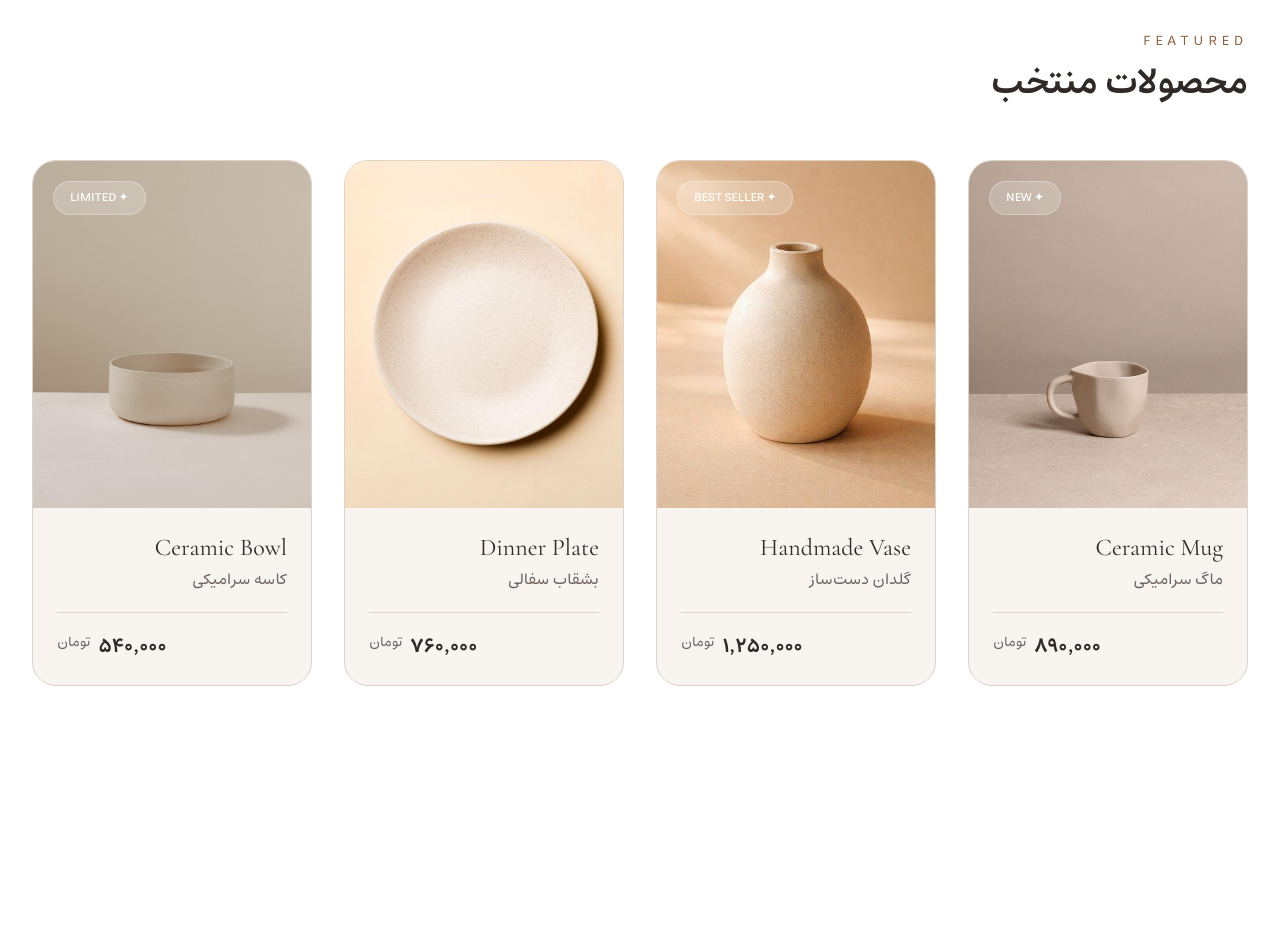
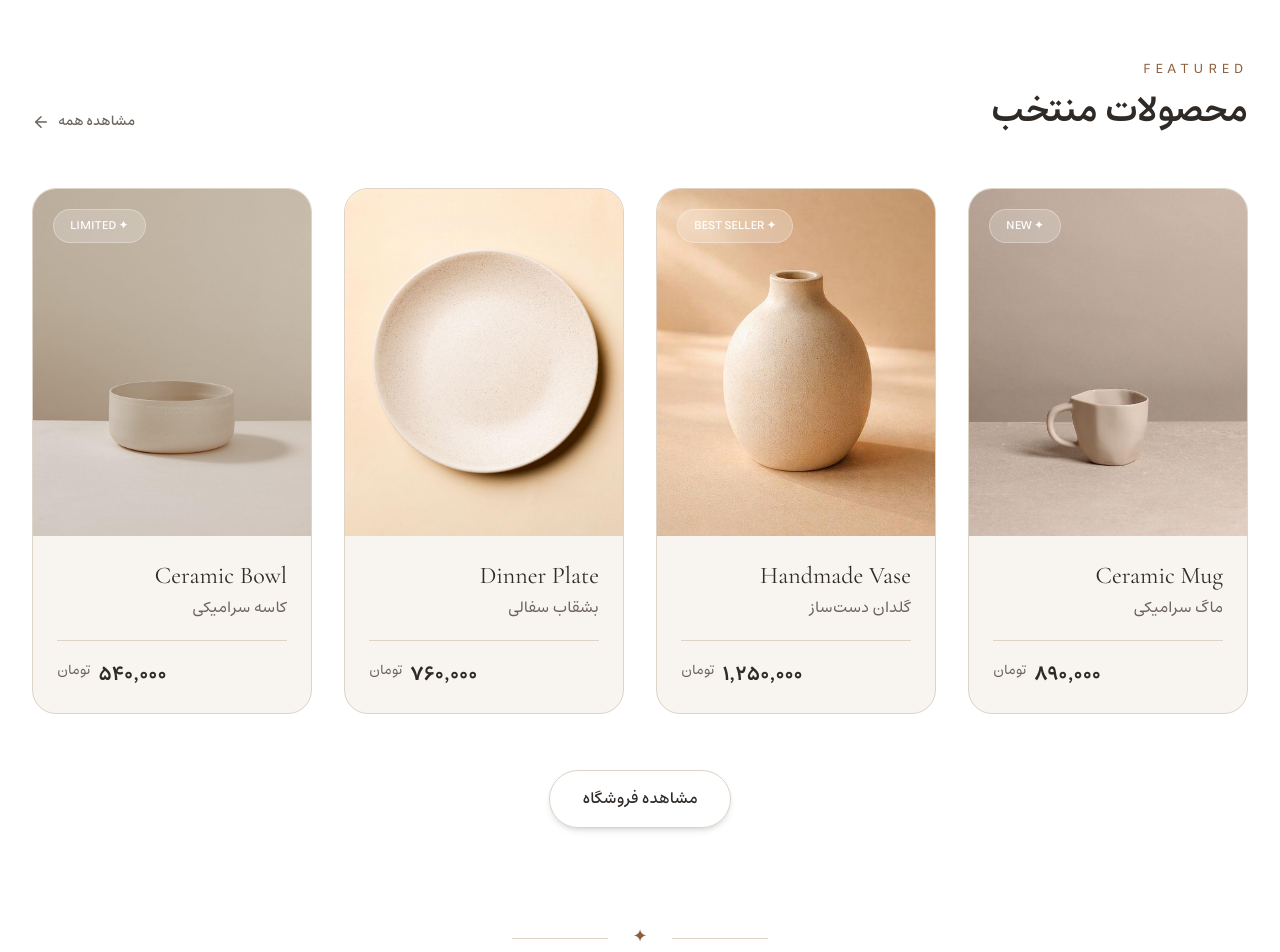
Before and after one commit to zahra-alvandi/terra, a React (Vite) app in the folder client/: page / in a window 1280 px wide. Shown: the part 1613-2565 px from the top of the page. Before the commit the page ends 2395 px from the top, so only its background shows below. Built offline with nearby package versions, Linux system fonts and the light colour scheme.

Commit message:
feat: add featured products section with responsive product card

```diff
--- a/client/index.html
+++ b/client/index.html
@@ -4,7 +4,7 @@
     <meta charset="UTF-8" />
     <link rel="icon" type="image/svg+xml" href="/favicon.svg" />
     <meta name="viewport" content="width=device-width, initial-scale=1.0" />
-    <title>client</title>
+    <title>Terra</title>
   </head>
   <body>
     <div id="root"></div>
--- a/client/src/app/layouts/MainLayout.tsx
+++ b/client/src/app/layouts/MainLayout.tsx
@@ -1,4 +1,4 @@
-import type { ReactNode } from "react";
+// import type { ReactNode } from "react";
 import Navbar from "@/components/layout/navbar/Navbar";
 
 type MainLayoutProps = {
--- a/client/src/components/home/FeaturedProduct.tsx
+++ b/client/src/components/home/FeaturedProduct.tsx
@@ -1,4 +1,6 @@
 import Container from "@/components/layout/Container";
+import { ArrowLeft } from "lucide-react";
+import { NavLink } from "react-router-dom";
 
 import { products } from "@/data/products";
 
@@ -18,13 +20,62 @@ export default function FeaturedProducts() {
               محصولات منتخب
             </h2>
           </div>
+
+          <NavLink
+            to="/shop"
+            className="
+      group
+      hidden
+      items-center
+      gap-2
+      text-sm
+      font-medium
+      text-text-secondary
+      transition
+      hover:text-primary
+      md:flex
+    "
+          >
+            مشاهده همه
+            <ArrowLeft
+              className="transition-transform duration-300 group-hover:-translate-x-1"
+              size={18}
+            />
+          </NavLink>
         </div>
-
         <div className="grid gap-8 md:grid-cols-2 xl:grid-cols-4">
           {products.map((product) => (
             <ProductCard key={product.id} product={product} />
           ))}
         </div>
+        <NavLink
+          to="/shop"
+          className="
+    mx-auto
+    mt-14
+    flex
+    w-fit
+    items-center
+    justify-center
+    rounded-full
+    border
+    border-border
+    px-8
+    py-4
+    text-base
+    font-medium
+    text-text-primary
+    transition-all
+    duration-300
+    hover:border-primary/15
+    hover:bg-primary/10
+    hover:text-primary
+    shadow-md
+    hover:shadow-lg
+  "
+        >
+          مشاهده فروشگاه
+        </NavLink>
       </Container>
     </section>
   );
--- a/client/src/components/layout/navbar/SearchOverlay.tsx
+++ b/client/src/components/layout/navbar/SearchOverlay.tsx
@@ -5,7 +5,7 @@ import { useState, useMemo } from "react";
 import Portal from "@/components/ui/Portal";
 import SearchBackdrop from "./SearchBackdrop";
 import { popularSearches } from "@/data/search";
-import { NavLink } from "react-router-dom";
+// import { NavLink } from "react-router-dom";
 import SearchSuggestion from "./SearchSuggestion";
 
 type SearchOverlayProps = {
--- /dev/null
+++ b/client/src/components/ui/Divider.tsx
@@ -0,0 +1,11 @@
+export default function Divider() {
+  return (
+    <div className="flex items-center justify-center py-10~">
+      <div className="h-px w-24 bg-border" />
+
+      <span className="mx-6 text-lg text-primary">✦</span>
+
+      <div className="h-px w-24 bg-border" />
+    </div>
+  );
+}
--- a/client/src/pages/HomePage.tsx
+++ b/client/src/pages/HomePage.tsx
@@ -2,13 +2,16 @@ import MainLayout from "@/app/layouts/MainLayout";
 import Hero from "@/components/home/Hero";
 import FeaturedCategories from "@/components/home/FeaturedCategories";
 import FeaturedProducts from "@/components/home/FeaturedProduct";
+import Divider from "@/components/ui/Divider";
 
 export default function HomePage() {
   return (
     <MainLayout>
       <Hero />
       <FeaturedCategories />
+      <Divider />
       <FeaturedProducts />
+      <Divider />
     </MainLayout>
   );
 }
--- a/client/tsconfig.app.json
+++ b/client/tsconfig.app.json
@@ -11,6 +11,8 @@
     "paths": {
       "@/*": ["src/*"]
     },
+
+    "ignoreDeprecations": "6.0",
 
     /* Bundler mode */
     "moduleResolution": "bundler",
```
Also changed, not shown: 1 other file (tests, documents, lock files or other folders).
